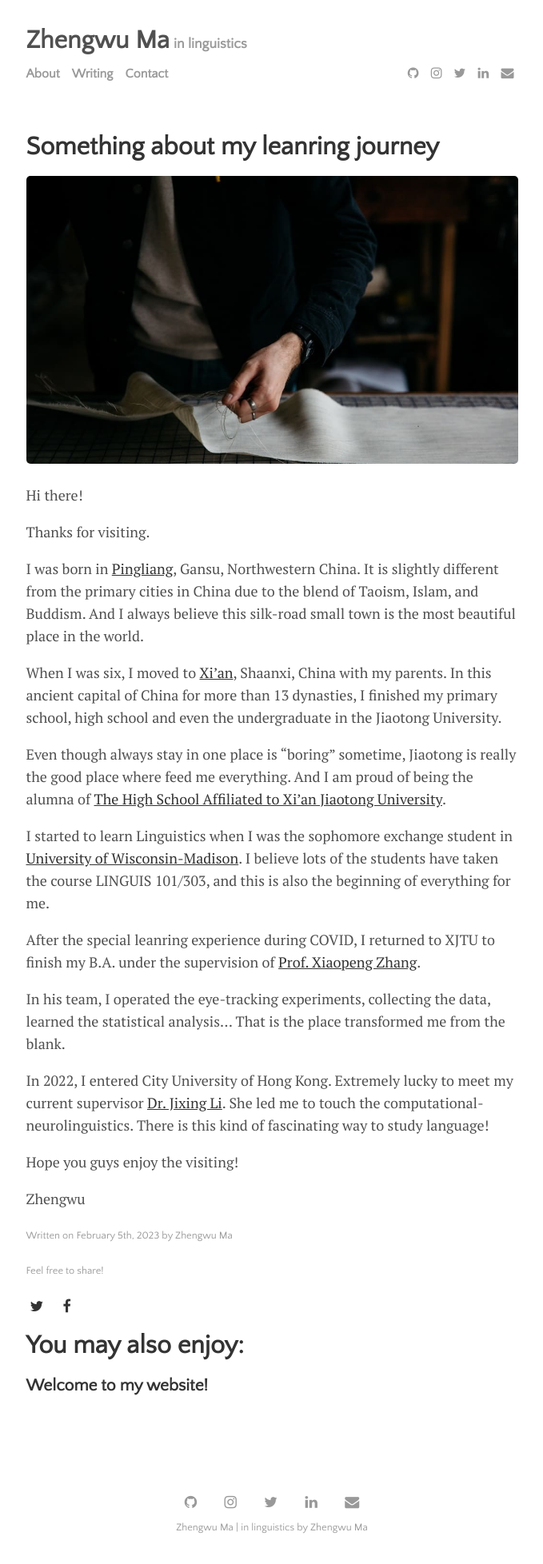
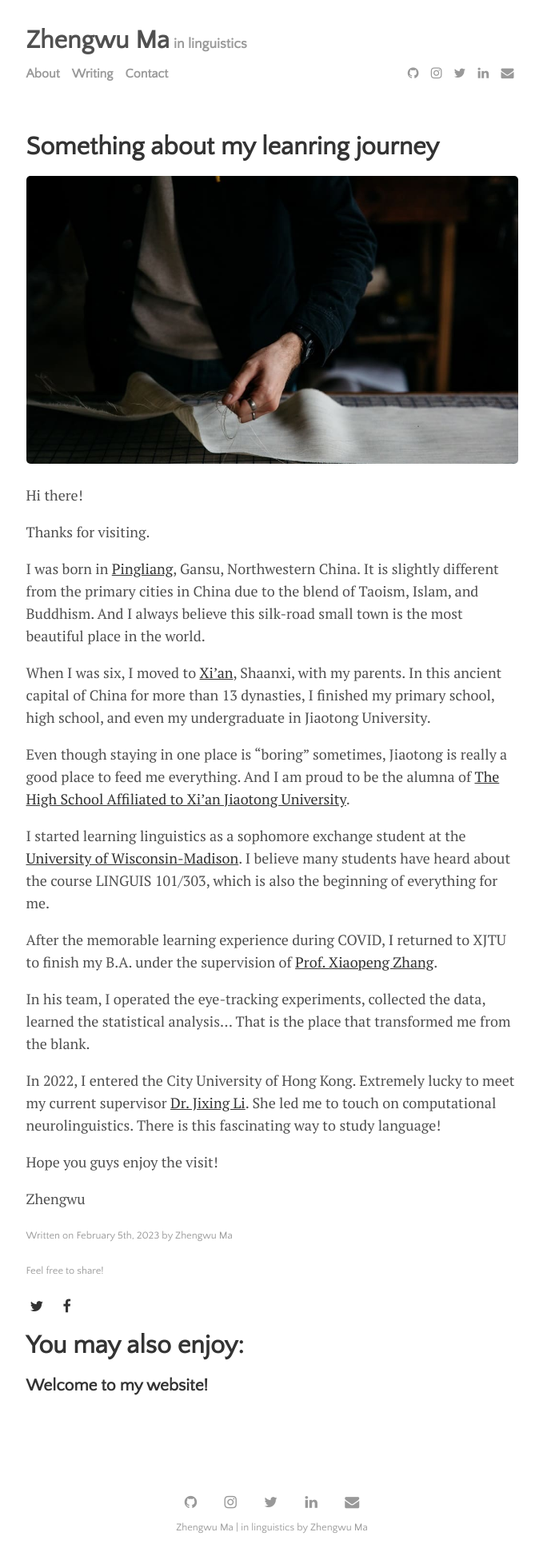
Before and after one commit to zhengwuma/zhengwuma.github.io, a Jekyll site: the page built from _posts/2023-02-05-about-me.md, in a window 1280 px wide. Shown: the whole page at 80% size, without its empty margins (300-979 px from the left). Built offline with Jekyll 4.4.1, drawn with Linux system fonts in a browser that asks for light colours.

Commit message:
Update 2023-02-05-about-me.md

```diff
--- a/_posts/2023-02-05-about-me.md
+++ b/_posts/2023-02-05-about-me.md
@@ -11,20 +11,20 @@ Hi there!
 
 Thanks for visiting.
 
-I was born in [Pingliang](https://www.trip.com/travel-guide/destination/pingliang-424/), Gansu, Northwestern China. It is slightly different from the primary cities in China due to the blend of Taoism, Islam, and Buddism. And I always believe this silk-road small town is the most beautiful place in the world.
+I was born in [Pingliang](https://www.trip.com/travel-guide/destination/pingliang-424/), Gansu, Northwestern China. It is slightly different from the primary cities in China due to the blend of Taoism, Islam, and Buddhism. And I always believe this silk-road small town is the most beautiful place in the world.
 
-When I was six, I moved to [Xi'an](https://en.wikipedia.org/wiki/Xi%27an), Shaanxi, China with my parents. In this ancient capital of China for more than 13 dynasties, I finished my primary school, high school and even the undergraduate in the Jiaotong University.
+When I was six, I moved to [Xi'an](https://en.wikipedia.org/wiki/Xi%27an), Shaanxi, with my parents. In this ancient capital of China for more than 13 dynasties, I finished my primary school, high school, and even my undergraduate in Jiaotong University.
 
-Even though always stay in one place is "boring" sometime, Jiaotong is really the good place where feed me everything. And I am proud of being the alumna of [The High School Affiliated to Xi'an Jiaotong University](http://www.xajdfz.com.cn/).
+Even though staying in one place is "boring" sometimes, Jiaotong is really a good place to feed me everything. And I am proud to be the alumna of [The High School Affiliated to Xi'an Jiaotong University](http://www.xajdfz.com.cn/).
 
-I started to learn Linguistics when I was the sophomore exchange student in [University of Wisconsin-Madison](https://www.wisc.edu/). I believe lots of the students have taken the course LINGUIS 101/303, and this is also the beginning of everything for me.
+I started learning linguistics as a sophomore exchange student at the [University of Wisconsin-Madison](https://www.wisc.edu/). I believe many students have heard about the course LINGUIS 101/303, which is also the beginning of everything for me.
 
-After the special leanring experience during COVID, I returned to XJTU to finish my B.A. under the supervision of [Prof. Xiaopeng Zhang](http://gr.xjtu.edu.cn/en/web/zhangxp).
+After the memorable learning experience during COVID, I returned to XJTU to finish my B.A. under the supervision of [Prof. Xiaopeng Zhang](http://gr.xjtu.edu.cn/en/web/zhangxp).
 
-In his team, I operated the eye-tracking experiments, collecting the data, learned the statistical analysis... That is the place transformed me from the blank.
+In his team, I operated the eye-tracking experiments, collected the data, learned the statistical analysis... That is the place that transformed me from the blank.
 
-In 2022, I entered City University of Hong Kong. Extremely lucky to meet my current supervisor [Dr. Jixing Li](https://jixing-li.github.io/). She led me to touch the computational-neurolinguistics. There is this kind of fascinating way to study language!
+In 2022, I entered the City University of Hong Kong. Extremely lucky to meet my current supervisor [Dr. Jixing Li](https://jixing-li.github.io/). She led me to touch on computational neurolinguistics. There is this fascinating way to study language!
 
-Hope you guys enjoy the visiting!
+Hope you guys enjoy the visit!
 
 Zhengwu
```
